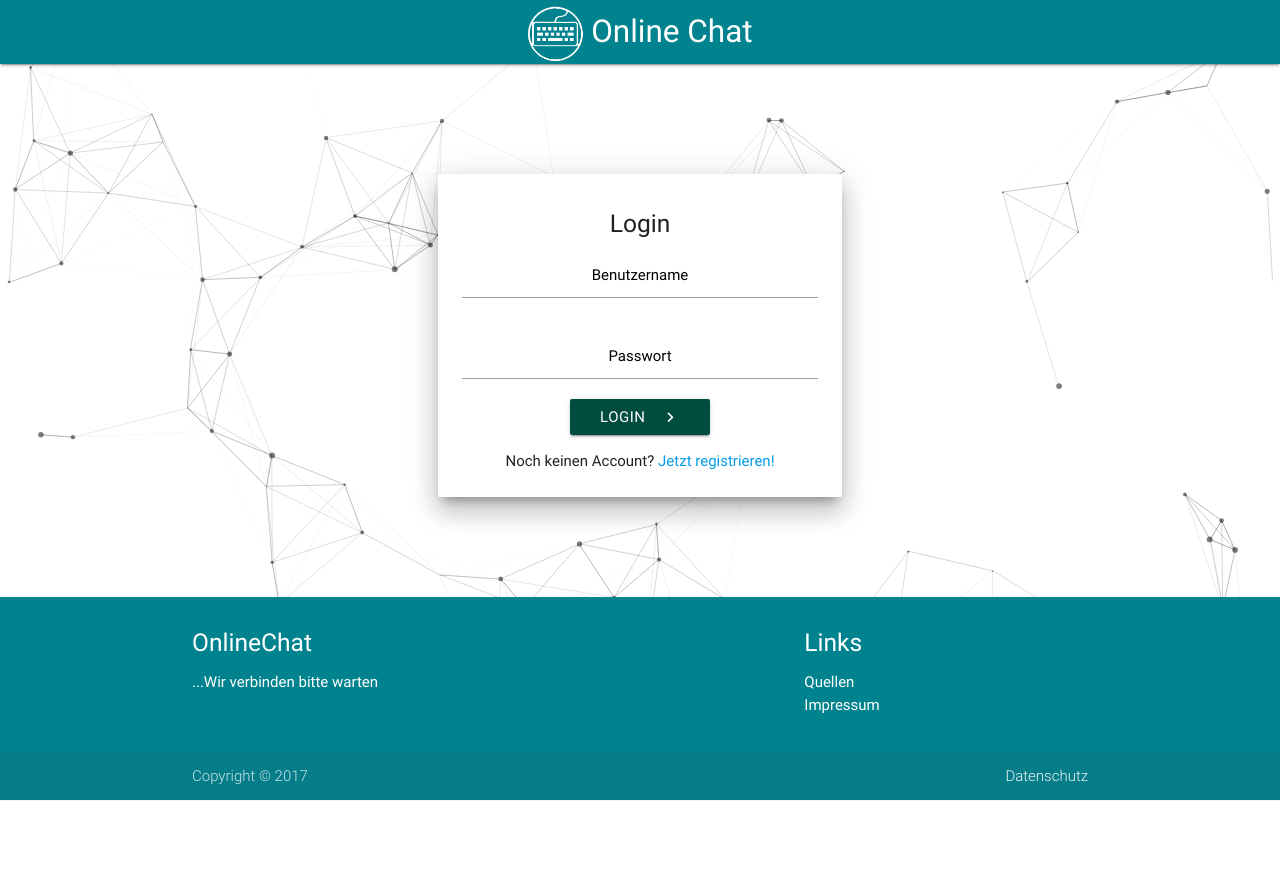
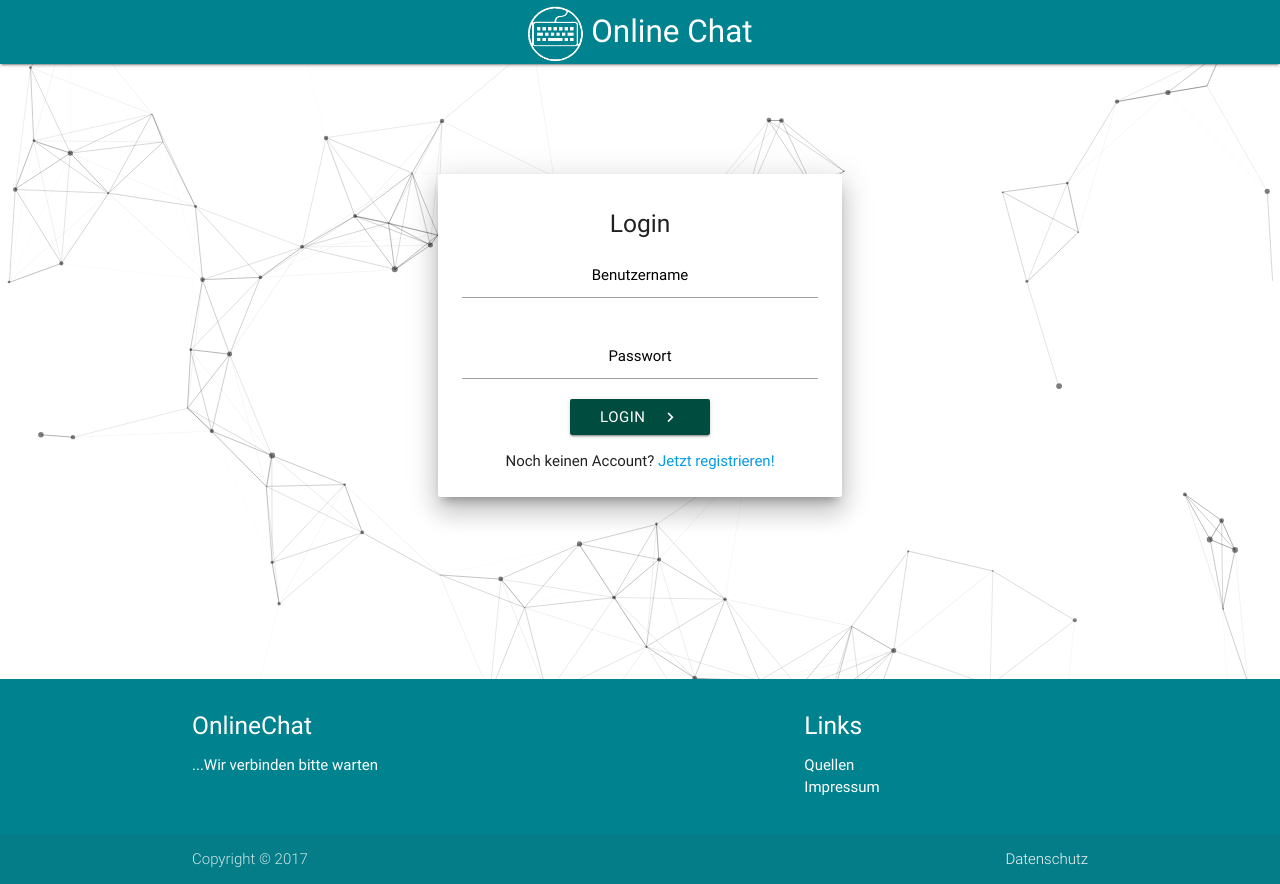
Before and after one commit to CptnDaddy/Online-Chat-Software, a PHP site: page / in a window 1280 px wide. Before the commit the page ends 801 px from the top, so only its background shows below. Run offline with PHP 8.4, Linux system fonts and the light colour scheme.

Commit message:
Fixed footer

```diff
--- a/css/custom.css
+++ b/css/custom.css
@@ -79,30 +79,10 @@ canvas {
 
 #login, #register {
 	margin-top: 8%;
+	margin-bottom: 13.1%;
 }
 
 
 html, body {
   height: 100%;
 }
-
-#wrapper {
-	min-height:100%;
-	position:relative;
-}
-main {
-	padding-bottom:203px; /* Height of the footer element */
-}
-
-#footer {
-   position:absolute;
-   bottom:0;
-   height:203px;
-   width:100%;
-}
-
-/* IE 6 */
-* html #footer {
-   position:absolute;
-   top:expression((0-(footer.offsetHeight)+(document.documentElement.clientHeight ? document.documentElement.clientHeight : document.body.clientHeight)+(ignoreMe = document.documentElement.scrollTop ? document.documentElement.scrollTop : document.body.scrollTop))+'px');
-}
--- a/index.php
+++ b/index.php
@@ -37,7 +37,6 @@ if($_SERVER['REQUEST_METHOD'] == "POST") {
 		<meta name="viewport" content="width=device-width, initial-scale=1.0" />
 	</head>
 	<body>
-		<div class="wrapper">
 		<div id="particles-js"></div>
 		<header>
 			<nav>
@@ -93,7 +92,6 @@ if($_SERVER['REQUEST_METHOD'] == "POST") {
 			</div>
 		</main>
 		<?php include "inc/footer.html"; ?>
-		</div>
 
 		<!--Import jQuery before materialize.js-->
 		<script type="text/javascript" src="js/jquery-2.1.1.min.js"></script>
```
Lines whose indentation alone changed are shown as unchanged.
